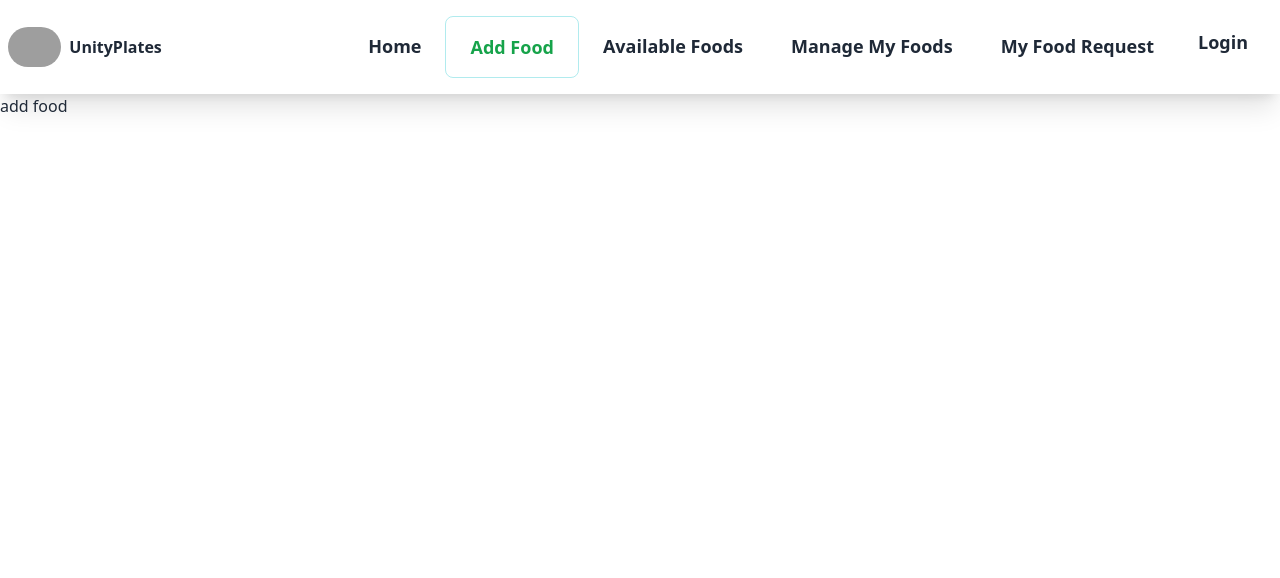
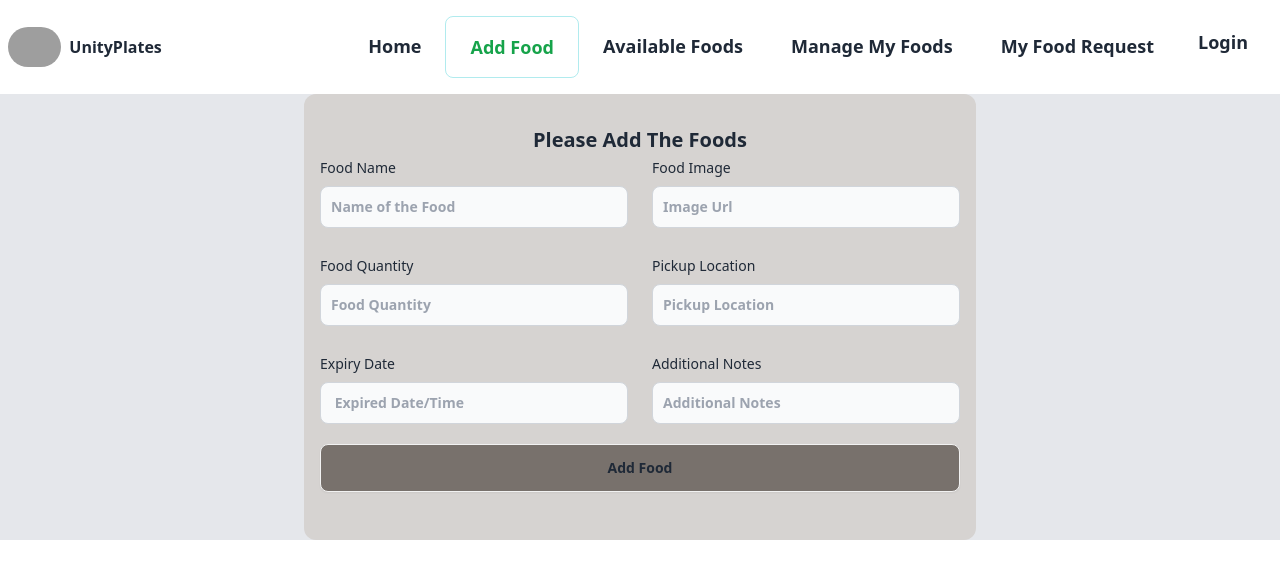
Before and after one commit to Salauddin-Ahmad/UnityPlates-Client, a React (Vite) app: page /addfood in a window 1280 px wide. Shown: the top 578 px of the page. Built offline with nearby package versions, Linux system fonts and the light colour scheme; no server answers; grey boxes are pictures that could not be loaded.

Commit message:
Add foods form added

```diff
--- a/src/pages/AddFoods/AddFood.jsx
+++ b/src/pages/AddFoods/AddFood.jsx
@@ -1,8 +1,177 @@
+import useAuth from "../../hooks/useAuth";
+
 const AddFood = () => {
+    const userr = useAuth();
+    const user = userr.user;
+    console.log()
+
+    const handleSubmit = (event) => {
+        event.preventDefault();
+        const form = event.target;
+        const foodName = form.foodName.value;
+        const image = form.image.value;
+        const foodQuantity = form.foodQuantity.value;
+        const pickupLocation = form.pickupLocation.value;
+        const expiredDate = form.expiredDate.value;
+        const additionalNotes = form.additionalNotes.value;
+
+        // user info from authProvider
+        const userDetails = {
+            email: user?.email,
+            name: user?.displayName,
+            photo: user?.photoURL,
+          }
+
+          const foodDetails = {
+            foodName,
+            image,
+            foodQuantity,
+            pickupLocation,
+            expiredDate,
+            additionalNotes,
+            userDetails,
+          };
+          console.log(foodDetails)
+
+    };
+
     return (
-        <div>
-            <h1>add food</h1>
+        <section className="bg-gray-200">
+        <div className="py-8 px-4 mx-auto max-w-2xl bg-stone-300 rounded-xl">
+          <h2 className="mb-4 text-xl text-center font-bold">
+            Please Add The Foods
+
+          <div className="">
+
+          <form onSubmit={handleSubmit}>
+
+          <div className="grid gap-4 grid-cols-1 lg:grid-cols-2 sm:gap-6">
+
+          {/* MARK: food name*/}
+          <div className="w-full">
+              {" "}
+              <label
+                htmlFor="Food Name"
+                className="block mb-2 text-sm font-medium text-left mt-1"
+              >
+                Food Name
+              </label>{" "}
+              <input
+                type="text"
+                name="foodName"
+                id="foodName"
+                className="bg-gray-50 border border-gray-300 text-gray-900 text-sm rounded-lg focus:ring-primary-600 focus:border-primary-600 block w-full p-2.5 dark:bg-gray-700 dark:border-gray-600 dark:placeholder-gray-400 dark:text-white dark:focus:ring-primary-500 dark:focus:border-primary-500"
+                placeholder="Name of the Food"
+                required
+              />
+            </div>
+
+            {/* MARK: IMAGE */}
+          <div className="w-full">
+              {" "}
+              <label
+                htmlFor="Food Image"
+                className="block mb-2 text-sm font-medium text-left mt-1"
+              >
+                Food Image
+              </label>{" "}
+              <input
+                type="text"
+                name="image"
+                id="image"
+                className="bg-gray-50 border  border-gray-300 text-gray-900 text-sm rounded-lg focus:ring-primary-600 focus:border-primary-600 block w-full p-2.5 dark:bg-gray-700 dark:border-gray-600 dark:placeholder-gray-400 dark:text-white dark:focus:ring-primary-500 dark:focus:border-primary-500"
+                placeholder="Image Url"
+                required
+              />
+            </div>
+
+          {/* MARK: Food Quantity*/}
+          <div className="w-full">
+              {" "}
+              <label
+                htmlFor="Food Quantity"
+                className="block mb-2 text-sm font-medium text-left mt-1"
+              >
+                Food Quantity
+              </label>{" "}
+              <input
+                type="number"
+                name="foodQuantity"
+                id="foodQuantity"
+                className="bg-gray-50 border border-gray-300 text-gray-900 text-sm rounded-lg focus:ring-primary-600 focus:border-primary-600 block w-full p-2.5 dark:bg-gray-700 dark:border-gray-600 dark:placeholder-gray-400 dark:text-white dark:focus:ring-primary-500 dark:focus:border-primary-500"
+                placeholder="Food Quantity"
+                required
+              />
+            </div>
+
+          {/* MARK: Pickup Location*/}
+          <div className="w-full">
+              {" "}
+              <label
+                htmlFor="Pickup Location"
+                className="block mb-2 text-sm font-medium text-left mt-1"
+              >
+               Pickup Location
+              </label>{" "}
+              <input
+                type="text"
+                name="pickupLocation"
+                id="pickupLocation"
+                className="bg-gray-50 border border-gray-300 text-gray-900 text-sm rounded-lg focus:ring-primary-600 focus:border-primary-600 block w-full p-2.5 dark:bg-gray-700 dark:border-gray-600 dark:placeholder-gray-400 dark:text-white dark:focus:ring-primary-500 dark:focus:border-primary-500"
+                placeholder="Pickup Location"
+                required
+              />
+            </div>
+
+          {/* MARK:  Expired Date/Time */}
+          <div className="w-full">
+              {" "}
+              <label
+                htmlFor=" Expired Date/Time"
+                className="block mb-2 text-sm font-medium text-left mt-1"
+              >
+                Expiry Date
+              </label>{" "}
+              <input
+                type="text"
+                name="expiredDate"
+                id="expiredDate"
+                className="bg-gray-50 border border-gray-300 text-gray-900 text-sm rounded-lg focus:ring-primary-600 focus:border-primary-600 block w-full p-2.5 dark:bg-gray-700 dark:border-gray-600 dark:placeholder-gray-400 dark:text-white dark:focus:ring-primary-500 dark:focus:border-primary-500"
+                placeholder=" Expired Date/Time"
+                required
+              />
+            </div>
+
+          {/* MARK: Additional Notes */}
+          <div className="w-full">
+              {" "}
+              <label
+                htmlFor="Additional Notes"
+                className="block mb-2 text-sm font-medium text-left mt-1"
+              >
+                Additional Notes
+              </label>{" "}
+              <input
+                type="text"
+                name="additionalNotes"
+                id="additionalNotes"
+                className="bg-gray-50 border border-gray-300 text-gray-900 text-sm rounded-lg focus:ring-primary-600 focus:border-primary-600 block w-full p-2.5 dark:bg-gray-700 dark:border-gray-600 dark:placeholder-gray-400 dark:text-white dark:focus:ring-primary-500 dark:focus:border-primary-500"
+                placeholder="Additional Notes"
+                required
+              />
+            </div>
+            </div>
+            <div className="flex items-center justify-center mt-5">
+            <button type="submit" className="btn w-full bg-stone-500 hover:bg-stone-400">
+              Add Food
+            </button>
+          </div>
+            </form>
+          </div>
+          </h2>
+
         </div>
+      </section>
     );
 };
 
```
